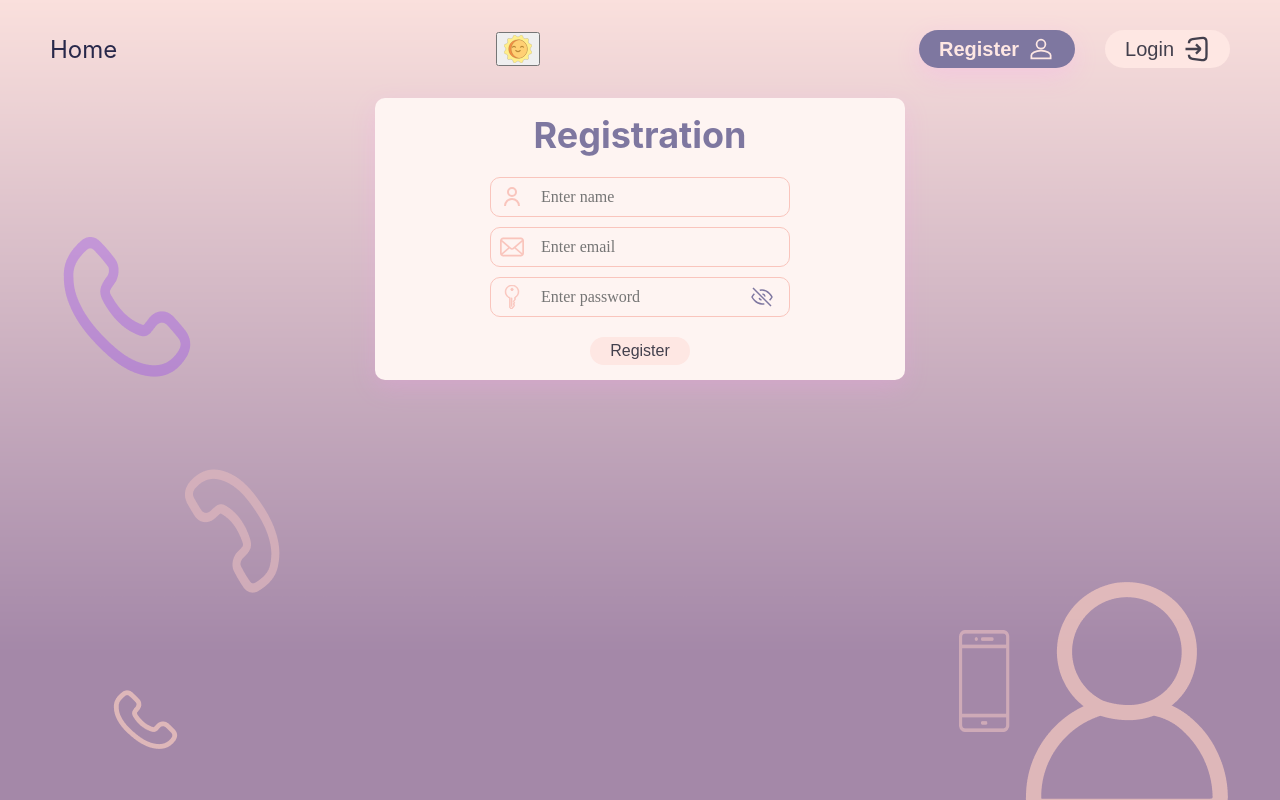
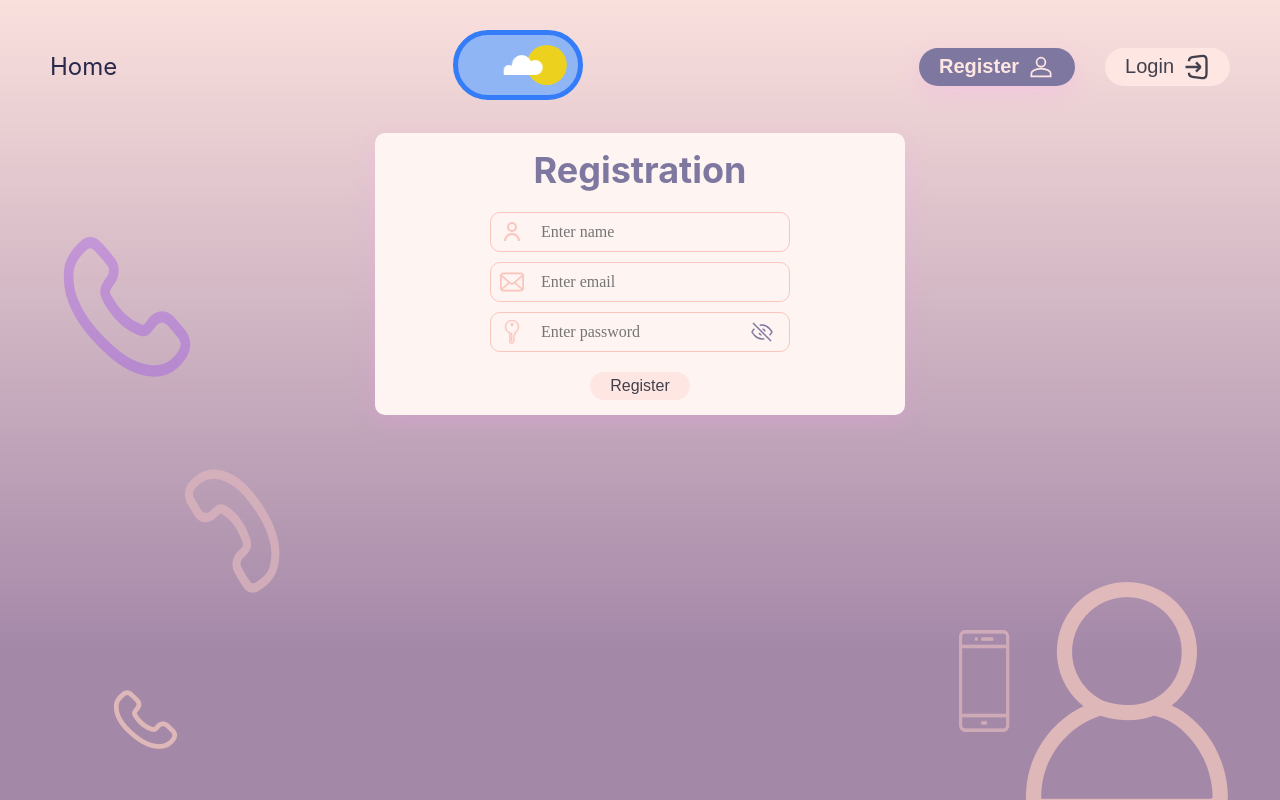
Before and after one commit to sofiagakalo1/Phonebook, a React (Create React App) app: page /phonebook/register in a window 1280 px wide. Built offline with nearby package versions, Linux system fonts and the light colour scheme.

Commit message:
switcher update

```diff
--- a/src/components/Switchers/ThemeSwitcher/ThemeSwitcher.jsx
+++ b/src/components/Switchers/ThemeSwitcher/ThemeSwitcher.jsx
@@ -1,6 +1,5 @@
 import React, { useContext } from "react";
 import { ThemeContext } from "../../../utils/ThemeProvider/ThemeProvider";
-import Icon from "../../../shared/Icon/Icon";
 
 import css from "./ThemeSwitcher.module.scss";
 
@@ -8,14 +7,13 @@ const ThemeSwitcher = () => {
   const { theme, toggleTheme } = useContext(ThemeContext);
 
   return (
-    <button
-      onClick={toggleTheme}
-    >
-       {theme === 'light' ? (
-        <Icon id="sun" h="28" w="28" />
-      ) : (
-        <Icon id="moon" h="28" w="28" />
-      )}
+    <button onClick={toggleTheme} className={css.button}>
+      <div className={css.switch}>
+        <label className= {theme === "dark" ? css.moon : css.sun} for="Switch">
+          <span className={css.switch__indicator}></span>
+          <span className={css.switch__decoration}></span>
+        </label>
+      </div>
     </button>
   );
 };
--- a/src/components/Switchers/ThemeSwitcher/ThemeSwitcher.module.scss
+++ b/src/components/Switchers/ThemeSwitcher/ThemeSwitcher.module.scss
@@ -1,40 +1,184 @@
+.button{
+border:none;
+background: none;
+padding: 0;
+}
+
+.switch {
+    display: inline-block;
+    position: relative;
+}
+
 .moon {
+    position: relative;
+    display: inline-block;
+    width: 120px;
+    height: 60px;
+    background-color: #2b2b2b;
+    border: 5px solid #5b5b5b;
+    border-radius: 9999px;
+    cursor: pointer;
+    transition: all 0.4s cubic-bezier(0.46, 0.03, 0.52, 0.96);
+}
+
+.switch__indicator {
     position: absolute;
+    top: 50%;
+    left: 50%;
+    transform: translate(-50%, -50%) translateX(-72%);
     display: block;
-    border-radius: 50%;
-    transition: all 400ms ease-in-out;
+    width: 40px;
+    height: 40px;
+    background-color: #7b7b7b;
+    border-radius: 9999px;
+    box-shadow: 10px 0px 0 0 rgba(#000000, 0.2) inset;
 
-    top: 3em;
-    left: 3em;
-    transform: rotate(-75deg);
-    width: var(--toggleBtnRadius);
-    height: var(--toggleBtnRadius);
-    background: var(--bgColor--night);
-    box-shadow:
-      3em 2.5em 0 0em var(--mooncolor) inset,
-      rgba(255, 255, 255, 0.1) 0em -7em 0 -4.5em,
-      rgba(255, 255, 255, 0.1) 3em 7em 0 -4.5em,
-      rgba(255, 255, 255, 0.1) 2em 13em 0 -4em,
-      rgba(255, 255, 255, 0.1) 6em 2em 0 -4.1em,
-      rgba(255, 255, 255, 0.1) 8em 8em 0 -4.5em,
-      rgba(255, 255, 255, 0.1) 6em 13em 0 -4.5em,
-      rgba(255, 255, 255, 0.1) -4em 7em 0 -4.5em,
-      rgba(255, 255, 255, 0.1) -1em 10em 0 -4.5em;
-  }
-  .sun {
-    top: 4.5em;
-    left: 18em;
-    transform: rotate(0deg);
-    width: 7em;
-    height: 7em;
-    background: #fff;
-    box-shadow: 3em 3em 0 5em #fff inset,
-      0 -5em 0 -2.7em #fff,
-      3.5em -3.5em 0 -3em #fff,
-      5em 0 0 -2.7em #fff,
-      3.5em 3.5em 0 -3em #fff,
-      0 5em 0 -2.7em #fff,
-      -3.5em 3.5em 0 -3em #fff,
-      -5em 0 0 -2.7em #fff,
-      -3.5em -3.5em 0 -3em #fff;
-  }
+    &::before,
+    &::after {
+        position: absolute;
+        content: "";
+        display: block;
+        background-color: #ffffff;
+        border-radius: 9999px;
+    }
+
+    &::before {
+        top: 7px;
+        left: 7px;
+        width: 9px;
+        height: 9px;
+        background-color: #ffffff;
+        opacity: 0.6;
+    }
+
+    &::after {
+        bottom: 8px;
+        right: 6px;
+        width: 14px;
+        height: 14px;
+        background-color: #ffffff;
+        opacity: 0.8;
+    }
+}
+
+.switch__decoration {
+    position: absolute;
+    top: 65%;
+    left: 50%;
+    display: block;
+    width: 5px;
+    height: 5px;
+    background-color: #ffffff;
+    border-radius: 9999px;
+    animation: twinkle 0.8s infinite -0.6s;
+
+    &::before,
+    &::after {
+        position: absolute;
+        display: block;
+        content: "";
+        width: 5px;
+        height: 5px;
+        background-color: #ffffff;
+        border-radius: 9999px;
+    }
+
+    &::before {
+        top: -20px;
+        left: 10px;
+        opacity: 1;
+        animation: twinkle 0.6s infinite;
+    }
+
+    &::after {
+        top: -7px;
+        left: 30px;
+        animation: twinkle 0.6s infinite -0.2s;
+    }
+}
+
+@keyframes twinkle {
+    50% {
+        opacity: 0.2;
+    }
+}
+
+.switch__indicator {
+    &,
+    &::before,
+    &::after {
+        transition: all 0.4s cubic-bezier(0.46, 0.03, 0.52, 0.96);
+    }
+}
+
+.sun {
+    position: relative;
+    display: inline-block;
+    width: 120px;
+    height: 60px;
+    background-color: #8fb5f5;
+    border: 5px solid #347cf8;
+    border-radius: 9999px;
+    cursor: pointer;
+    transition: all 0.4s cubic-bezier(0.46, 0.03, 0.52, 0.96);
+
+    .switch__indicator {
+        background-color: #ecd21f;
+        box-shadow: none;
+        transform: translate(-50%, -50%) translateX(72%);
+
+        &::before,
+        &::after {
+            display: none;
+        }
+    }
+
+    .switch__decoration {
+        top: 50%;
+        transform: translate(0%, -50%);
+        animation: cloud 8s linear infinite;
+
+        width: 20px;
+        height: 20px;
+
+        &::before {
+            width: 10px;
+            height: 10px;
+            top: auto;
+            bottom: 0;
+            left: -8px;
+            animation: none;
+        }
+
+        &::after {
+            width: 15px;
+            height: 15px;
+            top: auto;
+            bottom: 0;
+            left: 16px;
+            animation: none;
+        }
+
+        &,
+        &::before,
+        &::after {
+            border-radius: 9999px 9999px 0 0;
+        }
+
+        &::after {
+            border-bottom-right-radius: 9999px;
+        }
+    }
+}
+
+@keyframes cloud {
+    0% {
+        transform: translate(0%, -50%);
+    }
+    50% {
+        transform: translate(-50%, -50%);
+    }
+    100% {
+        transform: translate(0%, -50%);
+    }
+}
```
